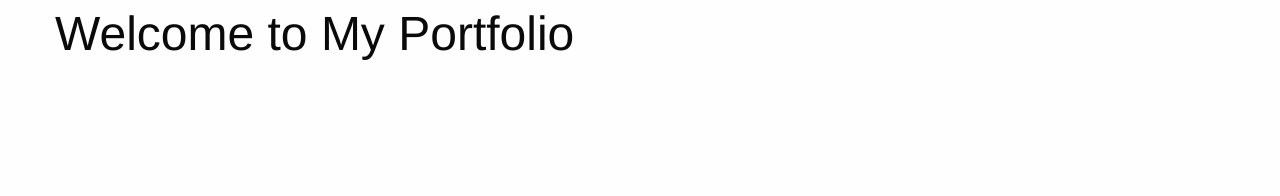
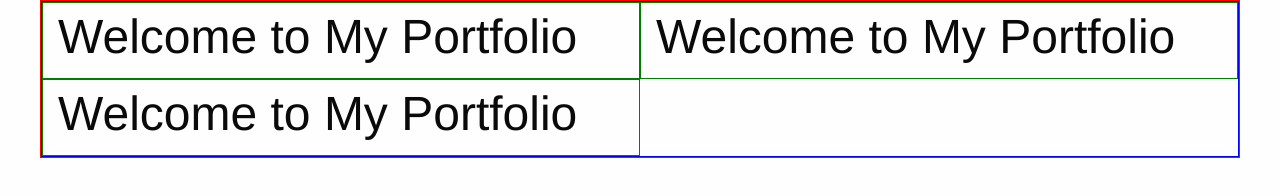
Before and after one commit to jinnysalcedo/portfolio, a plain HTML site: page index.html in a window 1280 px wide. Drawn offline with Linux system fonts and the light colour scheme.

Commit message:
added more cells

```diff
--- a/css/app.css
+++ b/css/app.css
@@ -0,0 +1,5 @@
+.grid-container {border:1px solid red;}
+
+.grid-x {border:1px solid blue;}
+
+.cell {border:1px solid green;}
--- a/index.html
+++ b/index.html
@@ -11,7 +11,13 @@
   <body>
     <div class="grid-container">
       <div class="grid-x grid-padding-x">
-        <div class="large-12 cell">
+        <div class="medium-4 large-6 cell">
+          <h1>Welcome to My Portfolio</h1>
+        </div>
+        <div class="medium-4 large-6 cell">
+          <h1>Welcome to My Portfolio</h1>
+        </div>
+        <div class="medium-4 large-6 cell">
           <h1>Welcome to My Portfolio</h1>
         </div>
       </div>
```
Also changed, not shown: 1 other file.
